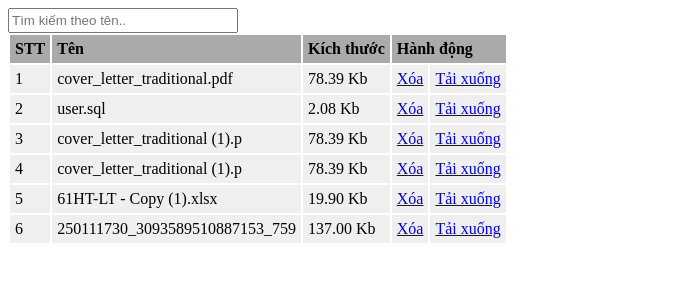
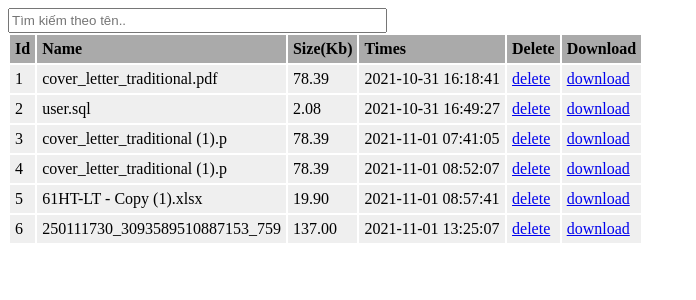
Before and after one commit to NgocAnhs540/He_Thong_Quan_Ly_Tai_Lieu, a PHP site: page /View/View.php in a window 1280 px wide. Shown: the top 300 px of the page, without its empty margins (0-696 px from the left). Run offline with PHP 8.4, Linux system fonts and the light colour scheme; the visitor is signed in with stand-in values (Sample User, id 1); data comes from the database, SQL or seed files in the repository.

Commit message:
update xem tài liệu

```diff
--- a/View/View.php
+++ b/View/View.php
@@ -1,7 +1,10 @@
 <?php
 session_start();
-include_once '../connection.php';
-$sql = "SELECT * FROM upload";
+include('../config/connection.php');
+$sql = "SELECT * FROM `upload`";
+$res=mysqli_query($con,$sql) or die(mysqli_error($con));
+include_once '../config/connection.php';
+$sql = "SELECT * FROM `upload`";
 $res = mysqli_query($con, $sql) or die(mysqli_error($con));
 ?>
 <html>
@@ -27,36 +30,41 @@ $res = mysqli_query($con, $sql) or die(mysqli_error($con));
 		}
 
 		input#search {
-			width: 230px;
+			width: 30%;
 			height: 25px;
 		}
+
 	</style>
 	<input type="text" id="search" onkeyup="searchForName()" placeholder="Tìm kiếm theo tên.." title="Nhập vào một cái tên">
 
 	<table id="viewdata">
 		<tr>
-			<th>STT</th>
-			<th>Tên</th>
-			<th>Kích thước</th>
-
-			<th colspan=2>Hành động</th>
+			<th>Id</th>
+			<th>Name</th>
+			<th>Size(Kb)</th>
+			<th>Times</th>
+			<th>Delete</th>
+			<th>Download</th>
 		</tr>
 		<?php
-		$i = 1;
+		   $conn = new mysqli('localhost','root','','doc_db');
+		   $sql = "SELECT * FROM upload";
+		   $result = $con->query($sql);
+        $i = 1;
+		while ($row = mysqli_fetch_assoc($res)) {
+			$path = ($_SESSION['type'] == 'Admin') ? "./" : "../";
 
-		while ($row = mysqli_fetch_assoc($res)) {
-			echo "<tr><td>";
-			echo $i;
-			echo "</td><td>";
-			echo $row['name'];
-			echo "</td><td>";
-			echo number_format(($row['size'] / 1024), 2) . " Kb";
-			$path = ($_SESSION['type'] == 'Admin') ? "./" : "../";
 			echo "
-<td><a href='" . $path . "View/delete.php?data=" . $row['id'] . "' class='del_doc'>Xóa</a></td>
-<td><a href='" . $path . "View/download.php?id=" . $row['id'] . "'>Tải xuống</a></td></tr>";
-			$i++;
-		}
+			  <tr>
+			  <td>".$i++."</td>
+			  <td>".$row['name']." </td>
+			  <td>".number_format(($row['size']/1024),2)."  </td>
+			  <td>".$row['Times']."</td>
+			 <td><a href='View/delete.php?data=" . $row['id'] . "' class='del_doc'>delete</a></td>
+			<td><a href='View/download.php?id=" . $row['id'] . "'>download</a></td>
+
+			</tr>";
+			}
 		mysqli_close($con);
 		?>
 	</table>
@@ -88,12 +96,12 @@ $res = mysqli_query($con, $sql) or die(mysqli_error($con));
 				$.ajax({
 					url: loc,
 					error: err => {
-						alert("Một lỗi đã xảy ra");
+						alert("An error occured");
 						console.log(err)
 					},
 					success: function(resp) {
 						if (resp == 1) {
-							alert("Tài liệu được xóa thành công");
+							alert("File successfully deleted");
 							getPage('<?php echo $path ?>View/View.php')
 						}
 					}
```
